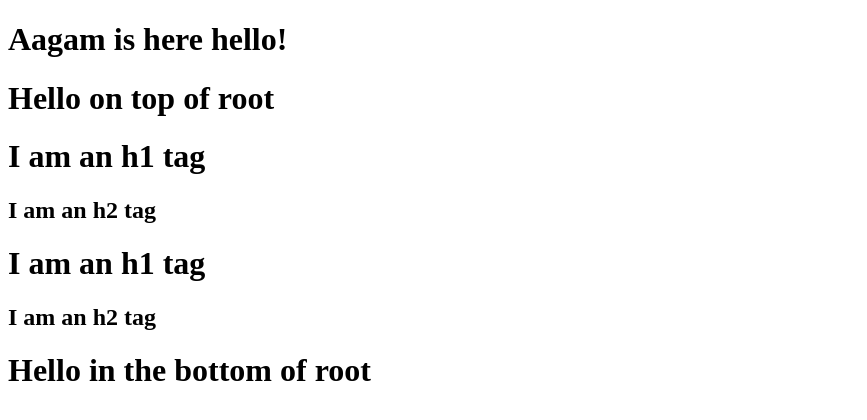
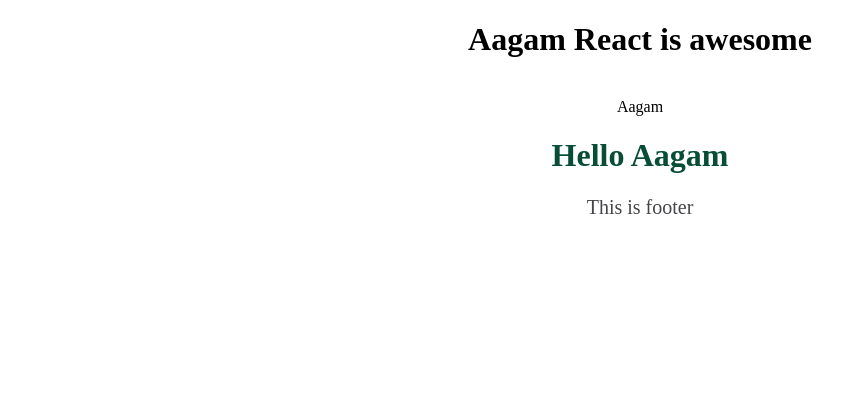
Before and after one commit to AagamShah2314/NamasteReact, a React app: page / in a window 1280 px wide. Shown: the whole page, without its empty margins (0-867 px from the left). Built offline with nearby package versions, Linux system fonts and the light colour scheme.

Commit message:
Episode 3

```diff
--- a/App.js
+++ b/App.js
@@ -1,17 +1,29 @@
 import React from 'react';
 import ReactDOM from 'react-dom/client';
 
-const parent = React.createElement("div", { id: "parent" }, [
-    React.createElement("div",{ id:"child" },[
-        React.createElement("h1",{ color:"blue" },"I am an h1 tag"),
-        React.createElement("h2",{ color:"red" },"I am an h2 tag")
-    ]),
-    React.createElement("div",{ id:"child2" },[
-        React.createElement("h1",{ color:"green" },"I am an h1 tag"),
-        React.createElement("h2",{ color:"grey" },"I am an h2 tag")
-    ]),
-]);
+//React Elements in JSX which is compiled by BABEL
+//JSX parses injected data before running it within the site in order to prevent XSS attacks
+//Functional Component
+const name = <span>Aagam</span>;
+const Title = () => <h1 className='head'>{name} React is awesome</h1>
 
-console.log(parent)
-const root = ReactDOM.createRoot(document.getElementById("root"));
-root.render(parent);
+const Footer = () => <p className='footer'>This is footer</p>
+
+
+//Component Composition: One component in the other
+const HeadingComponent = () => (
+    <div id='container'>
+        <Title />
+        <br />
+        {name}
+        <br />
+        <h1 className='heading'>Hello Aagam</h1>
+        <Footer />
+    </div>
+);
+
+//console.log(heading);
+
+const root = ReactDOM.createRoot(document.getElementById('root'));
+
+root.render(<HeadingComponent />);
--- a/index.css
+++ b/index.css
@@ -1 +1,10 @@
-#heading{ color: red }
+#container{
+    text-align: center;
+}
+.title{ color: blueviolet; }
+.heading{ color: rgb(8, 78, 55) }
+.footer{
+    color: rgb(69, 69, 73);
+    text-align: center;
+    font-size: 20px;
+}
--- a/index.html
+++ b/index.html
@@ -7,14 +7,9 @@
     <link rel="stylesheet" href="index.css">
 </head>
 <body>
-    <div id="header">
-        <h1>Aagam is here hello!</h1>
+    <div id="root">
+        <h1>Not Rendered</h1>
     </div>
-    <h1>Hello on top of root</h1>
-    <div id="root">
-        <h1>Aagam is in root</h1>
-    </div>
-    <h1>Hello in the bottom of root</h1>
     <script type="module" src="./App.js"></script>
 </body>
 </html>
--- a/package.json
+++ b/package.json
@@ -3,6 +3,8 @@
   "version": "1.0.0",
   "description": "This is Namaste React Practice by Aagam Shah",
   "scripts": {
+    "start": "parcel index.html",
+    "build": "parcel build index.html",
     "test": "jest"
   },
   "repository": {
```
Also changed, not shown: README.md.
